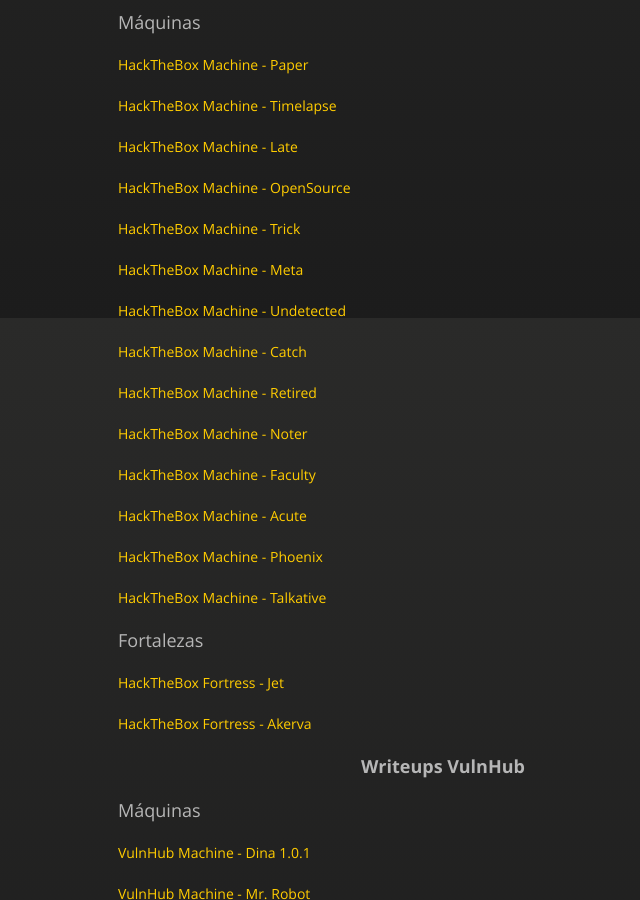
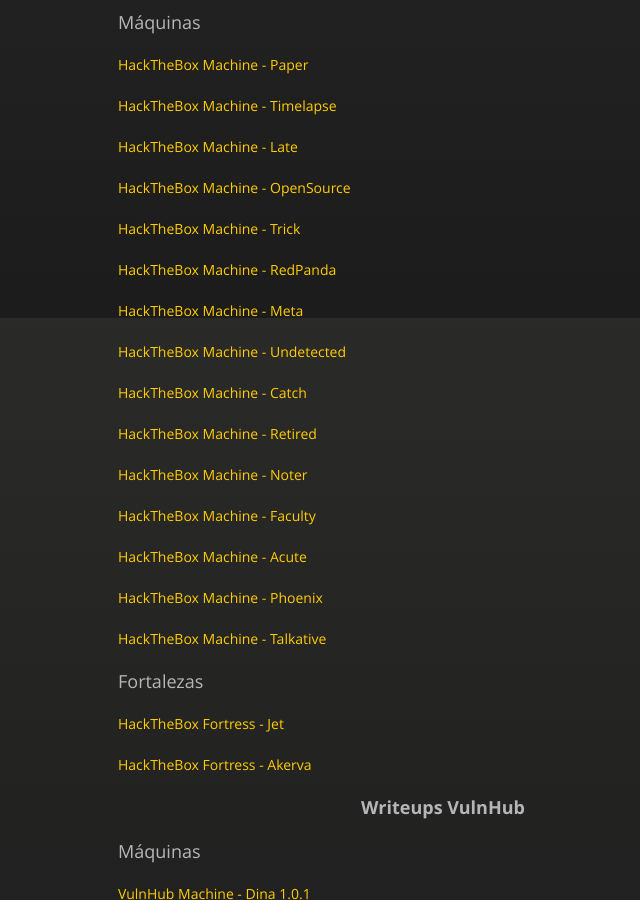
Before and after one commit to henryp911/gg-new.github.io, a Jekyll site: the page index.html, which Jekyll copies as it is, in a window 1280 px wide and 900 px high, scrolled down 582 px. Shown: the whole window, without its empty margins (197-837 px from the left). Built offline with Jekyll 4.4.1, drawn with Linux system fonts in a browser that asks for light colours.

Commit message:
Update index.html

```diff
--- a/index.html
+++ b/index.html
@@ -50,6 +50,7 @@
 <p><a href="./hackthebox/late/">HackTheBox Machine - Late</a></p>
 <p><a href="./hackthebox/opensource/">HackTheBox Machine - OpenSource</a></p>
 <p><a href="./hackthebox/trick/">HackTheBox Machine - Trick</a></p>
+<p><a href="./hackthebox/redpanda/">HackTheBox Machine - RedPanda</a></p>
 <p><a href="./hackthebox/meta/">HackTheBox Machine - Meta</a></p>
 <p><a href="./hackthebox/undetected/">HackTheBox Machine - Undetected</a></p>
 <p><a href="./hackthebox/catch/">HackTheBox Machine - Catch</a></p>
```
